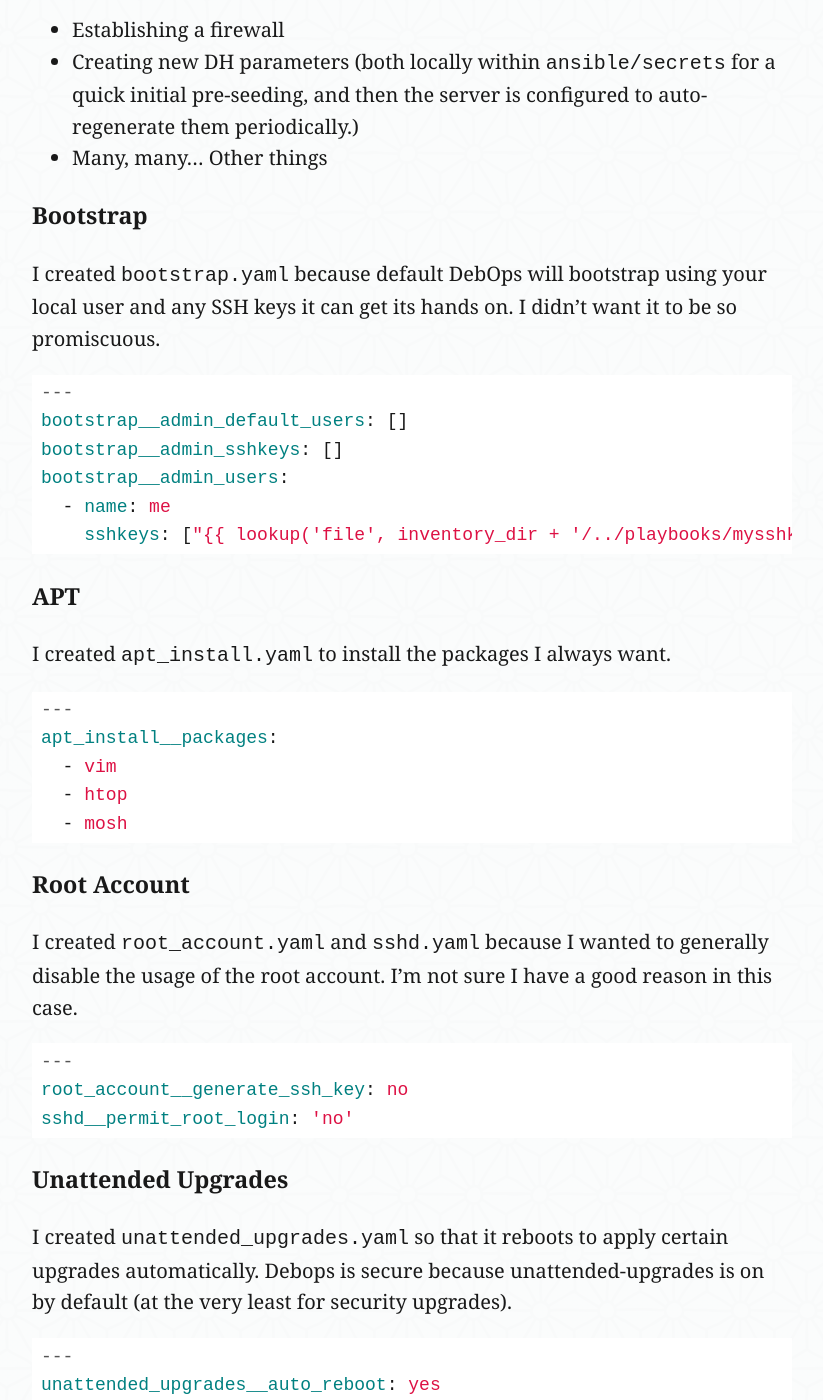
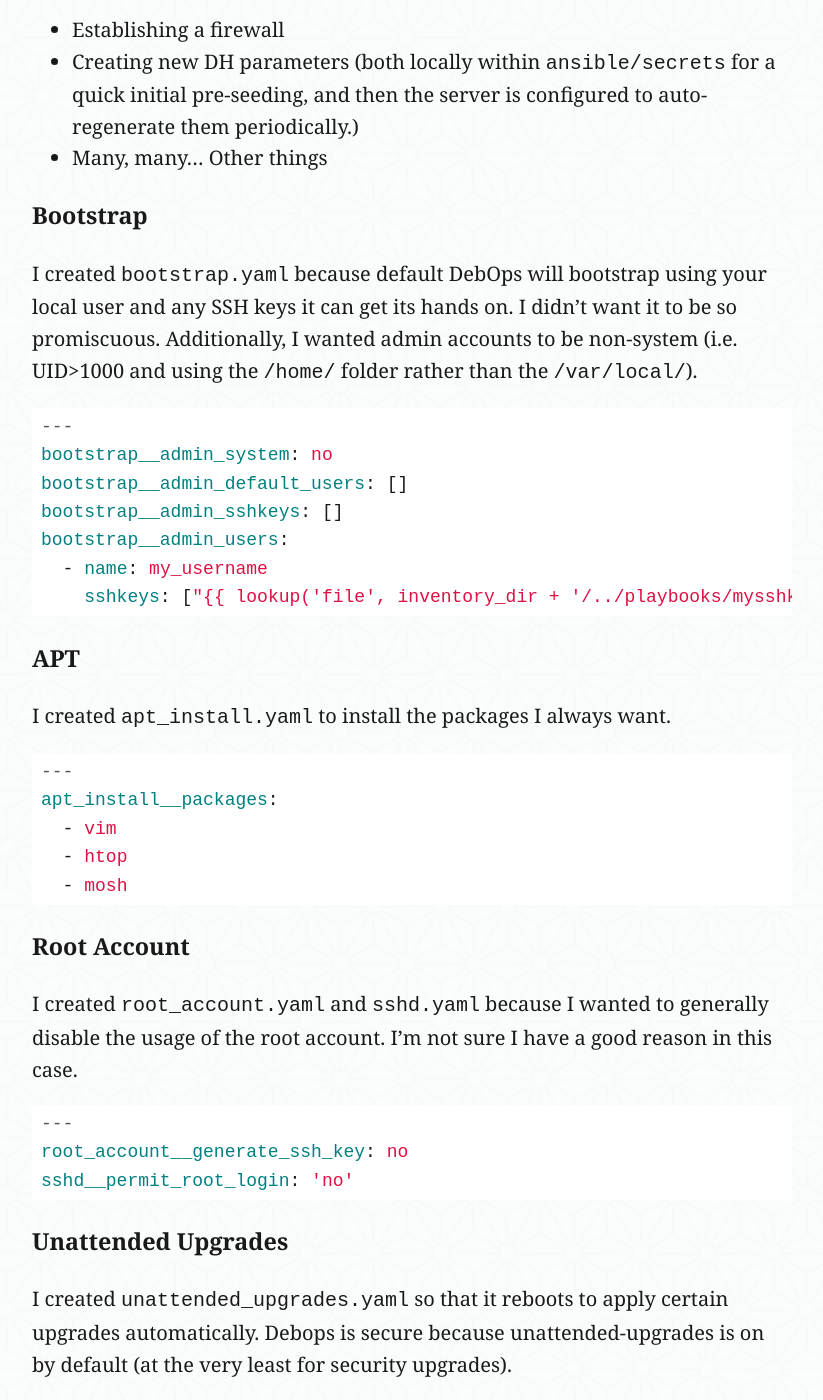
Before and after one commit to QasimK/qasimk.github.io, a Jekyll site: the page built from _posts/2017-03-01-setting-up-a-server-with-debops.md, in a window 1280 px wide and 1400 px high, scrolled down 3314 px. Shown: the whole window, without its empty margins (228-1051 px from the left). Built offline with Jekyll 4.4.1, drawn with Linux system fonts in a browser that asks for light colours; some of the changed text lies outside the part shown.

Commit message:
Update DebOps post

````diff
--- a/_posts/2017-03-01-setting-up-a-server-with-debops.md
+++ b/_posts/2017-03-01-setting-up-a-server-with-debops.md
@@ -125,16 +125,18 @@ periodically.)
 ### Bootstrap
 
 I created `bootstrap.yaml` because default DebOps will bootstrap using your
-local user and any SSH keys it can get its hands on.
-I didn't want it to be so promiscuous.
+local user and any SSH keys it can get its hands on.  I didn't want it to be so
+promiscuous. Additionally, I wanted admin accounts to be non-system (i.e.
+UID>1000 and using the `/home/` folder rather than the `/var/local/`).
 
 
 ```yaml
 ---
+bootstrap__admin_system: no
 bootstrap__admin_default_users: []
 bootstrap__admin_sshkeys: []
 bootstrap__admin_users:
-  - name: me
+  - name: my_username
     sshkeys: ["{{"{{"}} lookup('file', inventory_dir + '/../playbooks/mysshkey.pub') {{}}}}"]
 ```
 
@@ -187,3 +191,11 @@ debops_all_hosts
 
 There are other modules you may be interested in regarding the host/domain name,
 and the date-time settings.
+
+You may want to allow mosh through, or set the console locale.
+
+```yaml
+----
+ferm__rules: type=accept name=mosh protocol=udp dport=['60000:61000']
+console_locales: ['en_GB.UTF-8']
+```
````
Also changed, not shown: other parts of _posts/2017-03-01-setting-up-a-server-with-debops.md (+2 -0 lines).
